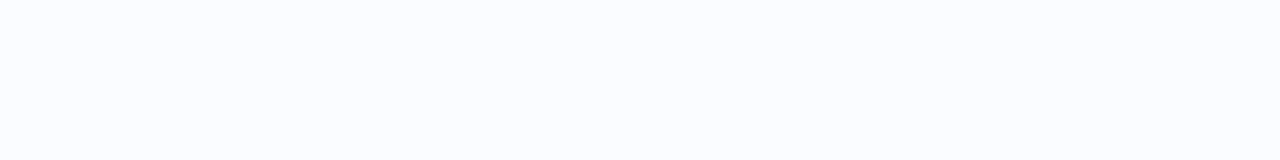
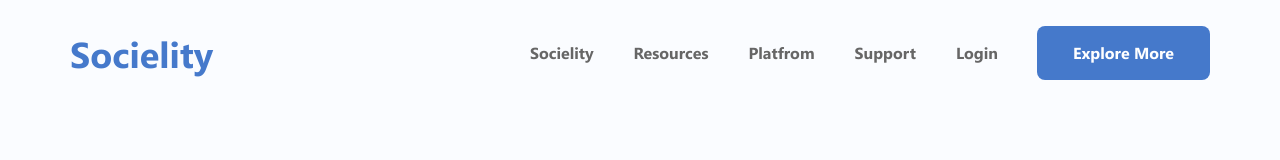
Before and after one commit to Fajoo/TestWeb, a plain HTML site: page index.html in a window 1280 px wide. Drawn offline with Linux system fonts and the light colour scheme.

Commit message:
header style

```diff
--- a/index.html
+++ b/index.html
@@ -10,7 +10,27 @@
 </head>
 <body>
 	<header class="header">
-
+		<div class="container">
+			<div class="header__wrapper">
+				<a href="#" class="header__logo">
+					Socielity
+				</a>
+				<div class="header__nav">
+					<nav>
+						<ul>
+							<li><a href="#" class="header__item">Socielity</a></li>
+							<li><a href="#" class="header__item">Resources</a></li>
+							<li><a href="#" class="header__item">Platfrom</a></li>
+							<li><a href="#" class="header__item">Support</a></li>
+							<li><a href="#" class="header__item">Login</a></li>
+						</ul>
+					</nav>
+					<button class="header__btn button">
+						Explore More
+					</button>
+				</div>
+			</div>
+		</div>
 	</header>
 	<main class="main">
 
--- /dev/null
+++ b/scss/_header.scss
@@ -0,0 +1,41 @@
+.header{
+	&__wrapper{
+		display: flex;
+		justify-content: space-between;
+		align-items: center;
+		flex-wrap: wrap;
+		margin-top: 25px;
+	}
+
+	&__logo{
+		@include bold;
+		text-decoration: none;
+		font-size: 36px;
+		line-height: 48px;
+		color: #4579CB;
+	}
+
+	&__nav{
+		nav{
+			display: inline-block;
+		}
+		ul{
+			display: flex;
+			flex-wrap: wrap;
+			list-style: none;
+		}
+	}
+
+	&__item{
+		@include bold;
+		text-decoration: none;
+		font-size: 16px;
+		line-height: 24px;
+		margin-left: 40px;
+		color: #666666;
+	}
+
+	&__btn{
+		margin-left: 35px;
+	}
+}
--- a/scss/style.scss
+++ b/scss/style.scss
@@ -1,4 +1,6 @@
 @import 'fonts';
+
+@import 'header';
 
 body{
 	background-color: #FAFCFF;
@@ -7,7 +9,7 @@ body{
 .container{
 	max-width: 1140px;
 	margin: 0 auto;
-	padding: 15px 0px;
+	padding: 0px 15px;
 }
 
 .title{
@@ -19,7 +21,19 @@ body{
 }
 
 .text{
+	@include regular;
 	font-size: 16px;
 	line-height: 24px;
 	color: #666666;
 }
+
+.button{
+	@include bold;
+	background: #4579CB;
+	border-radius: 8px;
+	border-color: transparent;
+	padding: 13px 34px;
+	font-size: 16px;
+	line-height: 24px;
+	color: #FFFFFF;
+}
```
Also changed, not shown: css/style.css.
